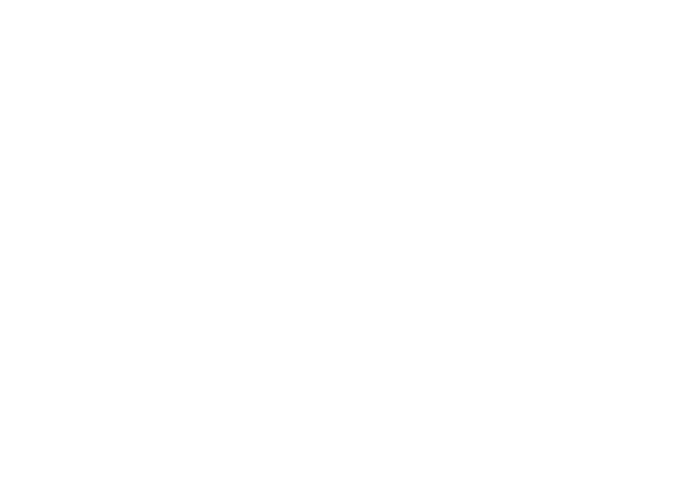
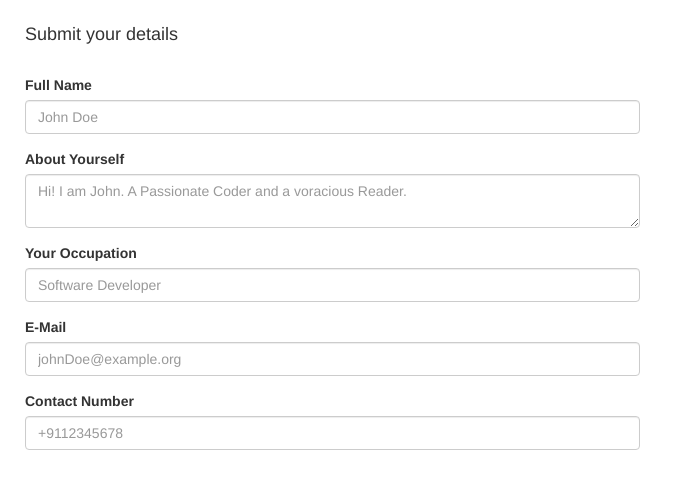
Before and after one commit to shoaibkhan94/Anuglar-Card-Generator, a website: page index.html in a window 1280 px wide. Shown: the whole page, without its empty margins (0-678 px from the left). Drawn offline with Linux system fonts and the light colour scheme.

Commit message:
Layout created

```diff
--- a/app.js
+++ b/app.js
@@ -5,7 +5,11 @@
     var app=angular.module('myApp',[]);
     app.controller('BusinessCardController', function(){
         this.user={
-            name:'Shoaib Khan'
+            name:'John Doe',
+            about:'Hi! I am John. A Passionate Coder and a voracious Reader.',
+            occupation:'Software Developer',
+            email:'johnDoe@example.org',
+            contact:'+9112345678'
         };
     });
 
--- a/index.html
+++ b/index.html
@@ -1,5 +1,6 @@
 <!DOCTYPE html>
-<html lang="en" ng-app="myApp" ng-controller="BusinessCardController as businessCtrl">
+<html lang="en" ng-app="myApp" ng-controller="BusinessCardController as businessCtrl"
+      xmlns="http://www.w3.org/1999/html">
 <head>
     <meta charset="UTF-8">
     <link href="bower_components/bootstrap/dist/css/bootstrap.min.css" rel="stylesheet">
@@ -12,5 +13,44 @@
     <title>{{businessCtrl.user.name}} | Business Card</title>
 </head>
 <body>
+
+<div class="half">
+<form name="myForm">
+
+<!--  Review Form -->
+    <h4>Submit your details</h4>&nbsp;
+    <fieldset class="form-group">
+        <label>Full Name</label>
+        <input class="form-control"  type="text" placeholder="John Doe" title="Full Name"/>
+
+    </fieldset>
+    <fieldset class="form-group">
+        <label>About Yourself</label>
+        <textarea class="form-control" placeholder="Hi! I am John. A Passionate Coder and a voracious Reader." title="About Me"></textarea>
+
+    </fieldset>
+    <fieldset class="form-group">
+        <label>Your Occupation</label>
+        <input type="text" class="form-control" placeholder="Software Developer" title="Occupation" />
+    </fieldset>
+    <fieldset class="form-group">
+        <label>E-Mail</label>
+        <input type="email" class="form-control" placeholder="johnDoe@example.org" title="Email" />
+    </fieldset>
+    <fieldset class="form-group">
+        <label>Contact Number</label>
+        <input type="tel" class="form-control" placeholder="+9112345678" title="Contact Number" />
+    </fieldset>
+
+
+<!--<fieldset class="form-group">
+    <input type="submit" class="btn btn-primary pull-right" value="Generate Business Card" />
+</fieldset>-->
+</form>
+</div>
+<div class="half">
+
+</div>
+
 </body>
 </html>
--- a/style.css
+++ b/style.css
@@ -0,0 +1,6 @@
+body{
+    margin: 25px;
+}
+.half{
+    width: 50%;
+}
```
